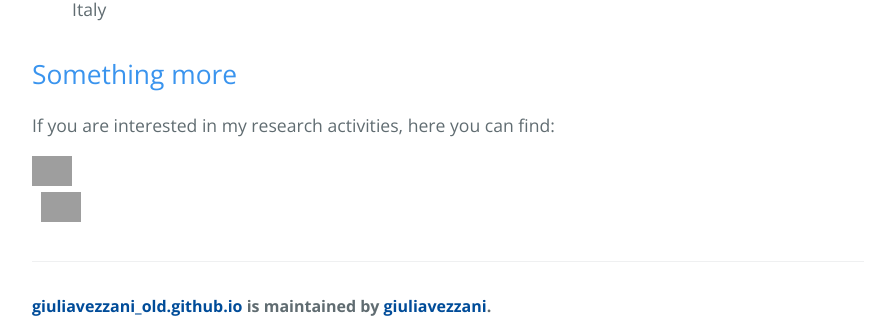
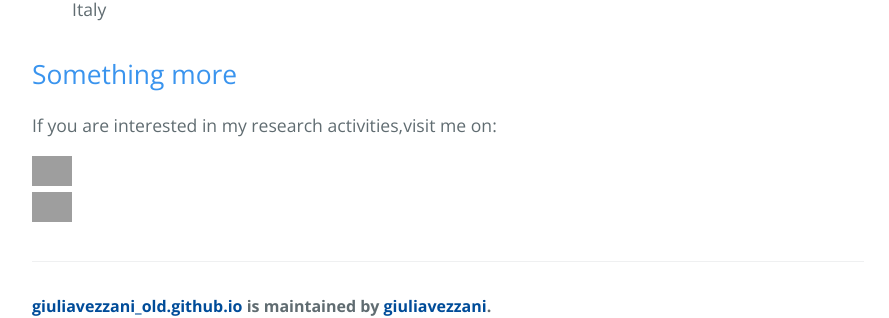
Before and after one commit to giuliavezzani/giuliavezzani_old.github.io, a Jekyll site: the page built from index.md, in a window 1280 px wide and 900 px high, scrolled down 1808 px. Shown: the part 526-844 px from the top of the window, without its empty margins (192-1081 px from the left). Built offline with Jekyll 4.4.1, drawn with Linux system fonts in a browser that asks for light colours; our own code applies the rules of GitHub Pages for plain Markdown files; grey boxes are pictures that could not be loaded.

Commit message:
Update index.md

```diff
--- a/index.md
+++ b/index.md
@@ -105,8 +105,7 @@
 
 
 ## Something more
-If you are interested in my research activities, here you can find:
+If you are interested in my research activities,visit me on:
 
-[<img float=left src="https://raw.githubusercontent.com/giuliavezzani/giuliavezzani.github.io/master/files/linkedin.png" width="40">](https://it.linkedin.com/in/giuliavezzani)
-&nbsp;
-[<img float=right src="https://raw.githubusercontent.com/giuliavezzani/giuliavezzani.github.io/master/files/google-scholar.png" width="40">](https://scholar.google.it/citations?user=Zlpuln8AAAAJ&hl=it)
+[<img  src="https://raw.githubusercontent.com/giuliavezzani/giuliavezzani.github.io/master/files/linkedin.png" width="40">](https://it.linkedin.com/in/giuliavezzani)
+[<img  src="https://raw.githubusercontent.com/giuliavezzani/giuliavezzani.github.io/master/files/google-scholar.png" width="40">](https://scholar.google.it/citations?user=Zlpuln8AAAAJ&hl=it)
```
